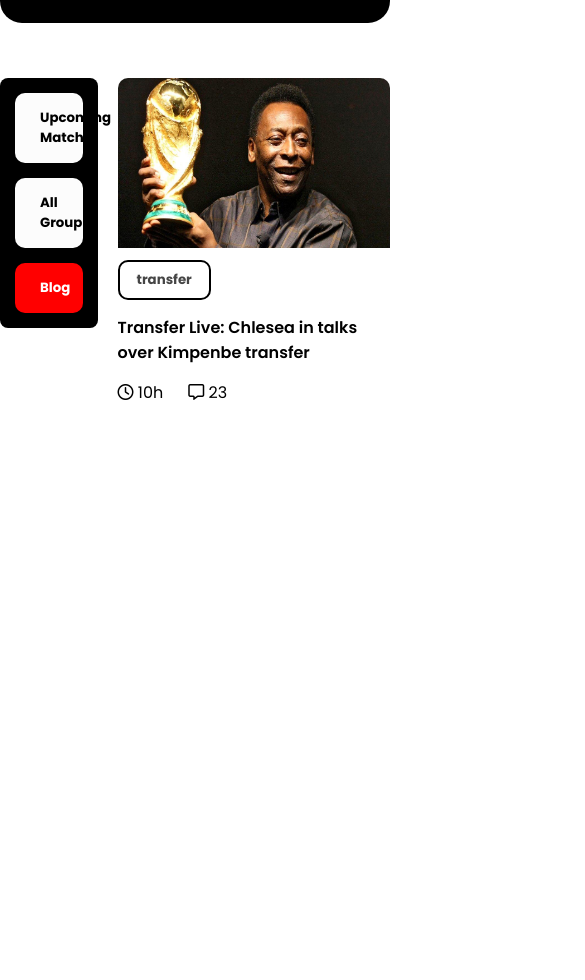
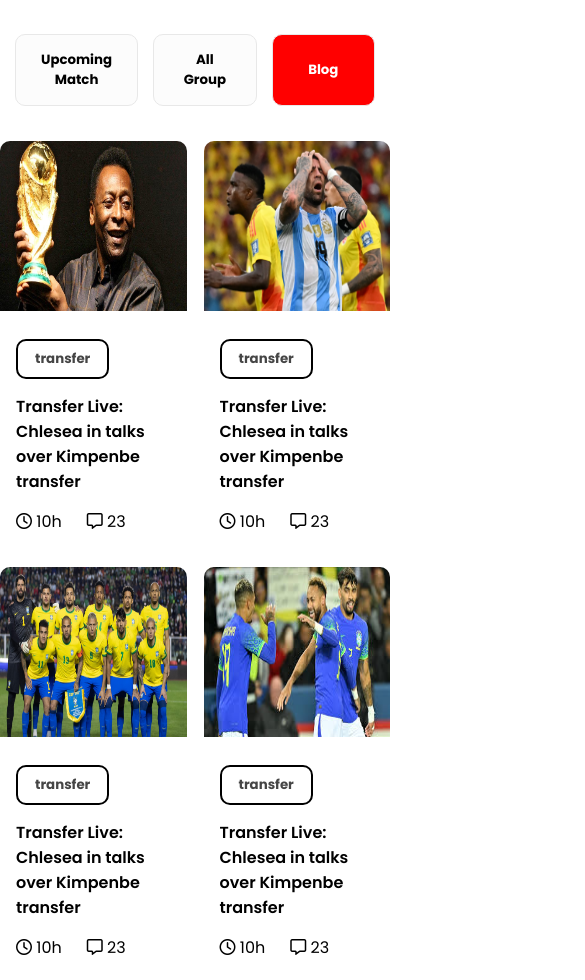
Before and after one commit to Parvez-hasan/fifa-word-cup, a plain HTML site: page index.html in a window 390 px wide. Shown: the part 648-1628 px from the top of the page, 585 px wide, since content can reach past the window. Before the commit the page ends 1098 px from the top, so only its background shows below. Drawn offline with Linux system fonts and the light colour scheme.

Commit message:
leptop/teb responsive add

```diff
--- a/index.html
+++ b/index.html
@@ -53,6 +53,66 @@
                     </div>
 
                 </div>
+                <div class="cart">
+                    <img src="./assets/img/matches/matches_2.webp" alt="" srcset="">
+                    <div class="cart-body">
+                        <button class="btn">transfer</button>
+                        <h2>Transfer Live: Chlesea in talks over Kimpenbe transfer</h2>
+                        <div class="cart-n">
+                            <span> <i class="fa-regular fa-clock"></i> 10h</span>
+                            <span> <i class="fa-regular fa-message"></i> 23</span>
+                        </div>
+                    </div>
+
+                </div>
+                <div class="cart">
+                    <img src="./assets/img/matches/matches_3.jpg" alt="" srcset="">
+                    <div class="cart-body">
+                        <button class="btn">transfer</button>
+                        <h2>Transfer Live: Chlesea in talks over Kimpenbe transfer</h2>
+                        <div class="cart-n">
+                            <span> <i class="fa-regular fa-clock"></i> 10h</span>
+                            <span> <i class="fa-regular fa-message"></i> 23</span>
+                        </div>
+                    </div>
+
+                </div>
+                <div class="cart">
+                    <img src="./assets/img/matches/matches_4.jpeg" alt="" srcset="">
+                    <div class="cart-body">
+                        <button class="btn">transfer</button>
+                        <h2>Transfer Live: Chlesea in talks over Kimpenbe transfer</h2>
+                        <div class="cart-n">
+                            <span> <i class="fa-regular fa-clock"></i> 10h</span>
+                            <span> <i class="fa-regular fa-message"></i> 23</span>
+                        </div>
+                    </div>
+
+                </div>
+                <div class="cart">
+                    <img src="./assets/img/matches/matches_5.webp" alt="" srcset="">
+                    <div class="cart-body">
+                        <button class="btn">transfer</button>
+                        <h2>Transfer Live: Chlesea in talks over Kimpenbe transfer</h2>
+                        <div class="cart-n">
+                            <span> <i class="fa-regular fa-clock"></i> 10h</span>
+                            <span> <i class="fa-regular fa-message"></i> 23</span>
+                        </div>
+                    </div>
+
+                </div>
+                <div class="cart">
+                    <img src="./assets/img/matches/matches_6.jpg" alt="" srcset="">
+                    <div class="cart-body">
+                        <button class="btn">transfer</button>
+                        <h2>Transfer Live: Chlesea in talks over Kimpenbe transfer</h2>
+                        <div class="cart-n">
+                            <span> <i class="fa-regular fa-clock"></i> 10h</span>
+                            <span> <i class="fa-regular fa-message"></i> 23</span>
+                        </div>
+                    </div>
+
+                </div>
 
             </div>
         </section>
--- a/style/style.css
+++ b/style/style.css
@@ -22,6 +22,7 @@
     color: white;
     border-radius: 22px;
 }
+
 
 /**bannar-left **/
 
@@ -51,11 +52,6 @@ line-height: 76px;
     border-radius: 10px;
 }
 
-
-
-
-
-
 /***upcoming-match**/
 .upcoming-match{
 
@@ -83,15 +79,17 @@ line-height: 76px;
     background-color: rgb(252, 252, 252);
 }
 
-.upcoming-match-right{
-
+.upcoming-match-right > *{
     flex: 1;
-
 }
 
 .upcoming-match-right{
+    display: grid;
+    grid-template-columns: repeat(3, 1fr);
+    gap: 17px;
+}
 
-}
+
 .upcoming-match-right .cart img{
     height: 170px;
     width: 100%;
@@ -117,5 +115,35 @@ line-height: 76px;
 }
 
 .cart-body{
-    padding: ;
+    padding: 16px;
 }
+
+/*** laptop responsive***/
+
+@media (max-width:992px) {
+
+    .bannar-left h2{
+    font-size: 50px;
+line-height: 50px;
+}
+    .upcoming-match {
+        flex-direction: column;
+    }
+    .upcoming-match-laft {
+        flex-direction: row;
+        width: 100%;
+        background-color: transparent;
+    }
+    .upcoming-match-laft > *{
+        flex: 1;
+    }
+  .upcoming-match-laft .btn{
+    border: 1px solid rgb(232, 232, 232);
+    border-radius: 10px;
+
+  }
+ .upcoming-match-right{
+    grid-template-columns: repeat(2, 1fr);
+ }
+
+}
```
